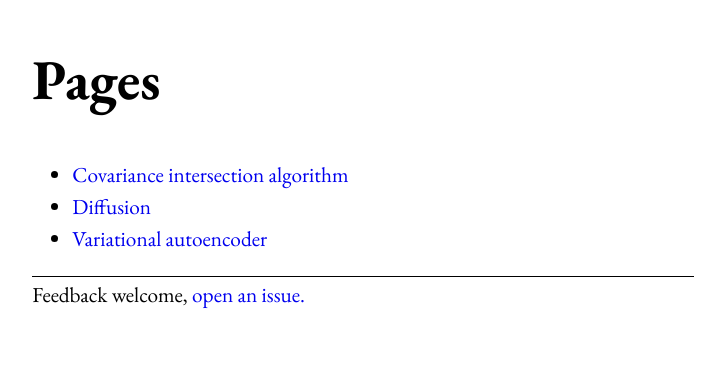
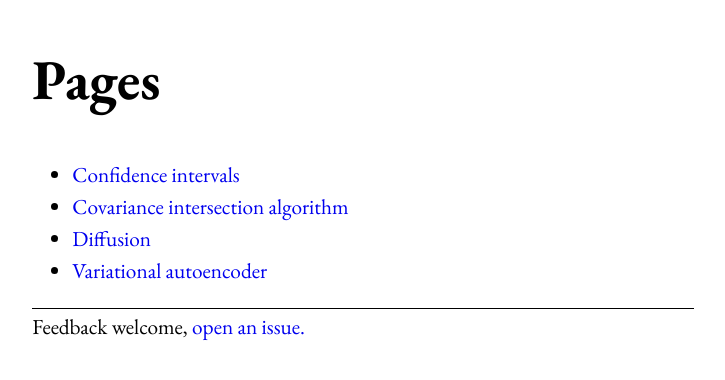
Before and after one commit to allaisandrea/allaisandrea.github.io, a Jekyll site: the page built from index.html, in a window 1280 px wide. Shown: the top 380 px of the page, without its empty margins (277-1002 px from the left). Built offline with Jekyll 4.4.1, drawn with Linux system fonts in a browser that asks for light colours.

Commit message:
Add confidence intervals link

```diff
--- a/index.html
+++ b/index.html
@@ -4,6 +4,7 @@ title: Home
 ---
 <h1>Pages</h1>
 <ul>
+<li><a href='pages/confidence_intervals'> Confidence intervals </a> </li>
 <li><a href='pages/covariance_intersection'> Covariance intersection algorithm </a> </li>
 <li><a href='pages/diffusion'> Diffusion </a> </li>
 <li><a href='pages/variational_autoencoder'> Variational autoencoder </a> </li>
```
